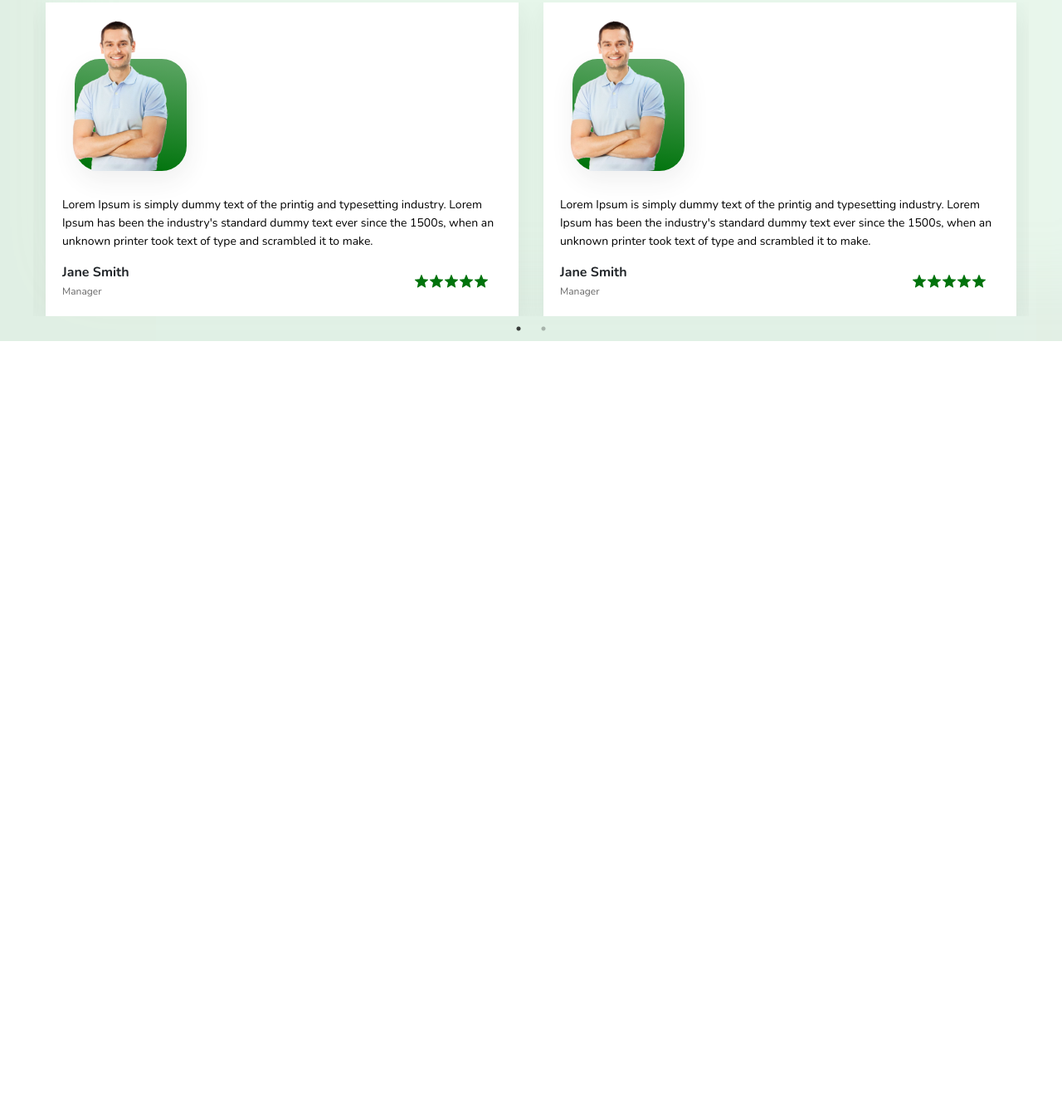
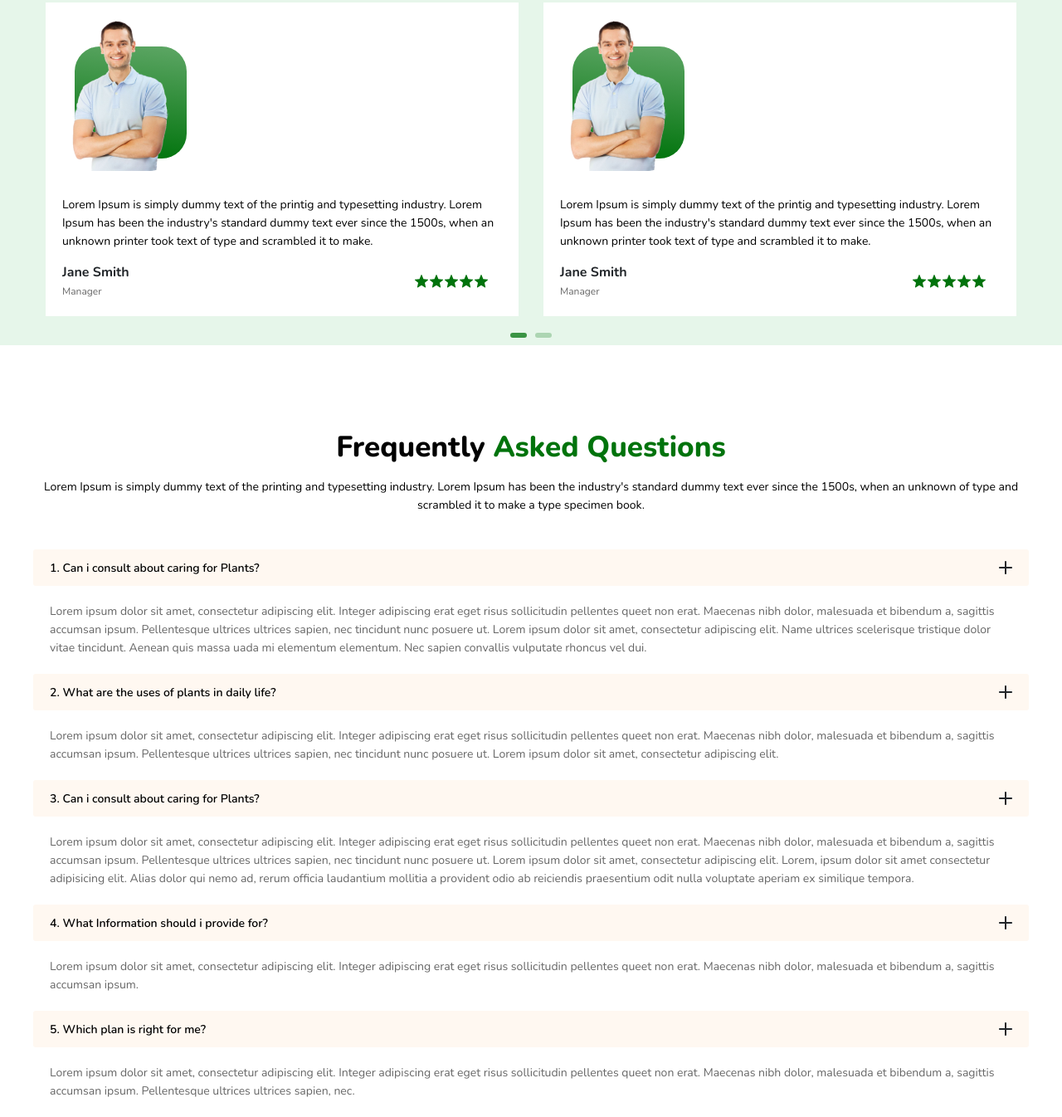
Before and after one commit to tetiana-kozak/plants, a plain HTML site: page index.html in a window 1280 px wide. Shown: the part 5196-6542 px from the top of the page at 83% size. Before the commit the page ends 5607 px from the top, so only its background shows below. Drawn offline with nearby package versions, Linux system fonts and the light colour scheme.

Commit message:
add: basic html with styles in FAQ section

```diff
--- a/index.html
+++ b/index.html
@@ -857,6 +857,8 @@
             </p>
           </div>
 
+          <!-- <div class="bg-rectangle"></div> -->
+
           <div class="cards">
             <div class="slider-feedbacks">
               <div class="card">
@@ -978,7 +980,95 @@
             </div>
           </div>
         </div>
-        <div class="background"></div>
+      </section>
+
+      <section class="FAQ">
+        <div class="container">
+          <div class="section-header">
+            <h2 class="title">Frequently <span>Asked Questions</span></h2>
+            <p class="paragraph">
+              Lorem Ipsum is simply dummy text of the printing and typesetting
+              industry. Lorem Ipsum has been the industry's standard dummy text
+              ever since the 1500s, when an unknown of type and scrambled it to
+              make a type specimen book.
+            </p>
+          </div>
+
+          <div class="spoiler-wrapper">
+            <div class="spoiler">
+              <div class="spoiler-header-box">
+                <div class="spoiler-header">1. Can i consult about caring for Plants?</div>
+                <span class="open-icon"></span>
+              </div>
+              <div class="spoiler-content">
+                Lorem ipsum dolor sit amet, consectetur adipiscing elit. Integer
+                adipiscing erat eget risus sollicitudin pellentes queet non
+                erat. Maecenas nibh dolor, malesuada et bibendum a, sagittis
+                accumsan ipsum. Pellentesque ultrices ultrices sapien, nec
+                tincidunt nunc posuere ut. Lorem ipsum dolor sit amet,
+                consectetur adipiscing elit. Name ultrices scelerisque tristique
+                dolor vitae tincidunt. Aenean quis massa uada mi elementum
+                elementum. Nec sapien convallis vulputate rhoncus vel dui.
+              </div>
+            </div>
+
+            <div class="spoiler">
+              <div class="spoiler-header-box">
+                <div class="spoiler-header">2. What are the uses of plants in daily life?</div>
+                <span class="open-icon"></span>
+              </div>
+              <div class="spoiler-content">
+                Lorem ipsum dolor sit amet, consectetur adipiscing elit. Integer
+                adipiscing erat eget risus sollicitudin pellentes queet non
+                erat. Maecenas nibh dolor, malesuada et bibendum a, sagittis
+                accumsan ipsum. Pellentesque ultrices ultrices sapien, nec
+                tincidunt nunc posuere ut. Lorem ipsum dolor sit amet,
+                consectetur adipiscing elit.
+              </div>
+            </div>
+
+            <div class="spoiler">
+              <div class="spoiler-header-box">
+                <div class="spoiler-header">3. Can i consult about caring for Plants?</div>
+                <span class="open-icon"></span>
+              </div>
+              <div class="spoiler-content">
+                Lorem ipsum dolor sit amet, consectetur adipiscing elit. Integer
+                adipiscing erat eget risus sollicitudin pellentes queet non
+                erat. Maecenas nibh dolor, malesuada et bibendum a, sagittis
+                accumsan ipsum. Pellentesque ultrices ultrices sapien, nec
+                tincidunt nunc posuere ut. Lorem ipsum dolor sit amet,
+                consectetur adipiscing elit. Lorem, ipsum dolor sit amet consectetur adipisicing elit. Alias dolor qui nemo ad, rerum officia laudantium mollitia a provident odio ab reiciendis praesentium odit nulla voluptate aperiam ex similique tempora.
+              </div>
+            </div>
+
+            <div class="spoiler">
+              <div class="spoiler-header-box">
+                <div class="spoiler-header">4. What Information should i provide for?</div>
+                <span class="open-icon"></span>
+              </div>
+              <div class="spoiler-content">
+                Lorem ipsum dolor sit amet, consectetur adipiscing elit. Integer
+                adipiscing erat eget risus sollicitudin pellentes queet non
+                erat. Maecenas nibh dolor, malesuada et bibendum a, sagittis
+                accumsan ipsum.
+              </div>
+            </div>
+
+            <div class="spoiler">
+              <div class="spoiler-header-box">
+                <div class="spoiler-header">5. Which plan is right for me?</div>
+                <span class="open-icon"></span>
+              </div>
+              <div class="spoiler-content">
+                Lorem ipsum dolor sit amet, consectetur adipiscing elit. Integer
+                adipiscing erat eget risus sollicitudin pellentes queet non
+                erat. Maecenas nibh dolor, malesuada et bibendum a, sagittis
+                accumsan ipsum. Pellentesque ultrices ultrices sapien, nec.
+              </div>
+            </div>
+          </div>
+        </div>
       </section>
     </main>
     <footer class="footer"></footer>
--- a/style/_main.scss
+++ b/style/_main.scss
@@ -490,9 +490,13 @@ section {
         }
       }
     }
+  }
+}
+
 .slick-dotted.slick-slider {
   margin-bottom: 20px;
 }
+
 .slick-dots li button:before {
   content: "";
   background-color: $theme-main-color;
@@ -500,36 +504,16 @@ section {
   height: 6px;
   border-radius: 8px;
 }
-  }
-}
 
 .clients-saying {
   background-color: #e6f6ea;
-  // background-size: 100% 50%;
-  box-shadow: inset 77.4px -77.4px 77.4px rgba(175, 187, 178, 0.099),
-    inset -77.4px 77.4px 77.4px rgba(255, 255, 255, 0.099);
-  backdrop-filter: blur(36.378px);
-  // margin-bottom: 100px;
   position: relative;
   height: fit-content;
-  // height: calc(100% - 100px);
-  // height: 650px;
+  z-index: 1;
 
-  // .background {
-  //   // background: #e6f6ea;
-  //   background: #fff;
-  //   position: absolute;
-  //   bottom: 0;
-  //   // left: 0;
-  //   // z-index: 0;
-  //   height: 100px;
-  //   width: 100%;
-  // }
   .section-header {
     text-align: center;
     position: relative;
-    // margin-bottom: 300px;
-    // z-index: 10;
     .title {
       margin-bottom: 15px;
       margin-top: 50px;
@@ -544,24 +528,12 @@ section {
 
   .cards {
     position: relative;
-    // position: absolute;
-    // bottom: -100px;
-    // left: 0;
-    // height: 100%;
-    // z-index: 10;
-    // bottom: -100px;
-    // left: 0;
     .card {
-      // display: flex;
-      // flex-direction: column;
-      // justify-content: space-between;
-      // margin: 0 15px;
-      // height: 450px;
       .background {
         background-color: $main-bgr-color;
-        box-shadow: 2px 11px 30px rgba(51, 51, 51, 0.08);
         padding: 20px;
         margin: 0 15px;
+        margin-bottom: 15px;
         .image {
           position: relative;
           width: 135px;
@@ -613,3 +585,57 @@ section {
     }
   }
 }
+
+.FAQ {
+  .section-header {
+    text-align: center;
+    position: relative;
+    .title {
+      margin-bottom: 15px;
+    }
+
+    .paragraph {
+      margin-bottom: 40px;
+      font-size: 14px;
+      line-height: 22px;
+    }
+  }
+
+  .spoiler-wrapper {
+    margin-top: 42px;
+    .spoiler {
+      margin-bottom: 20px;
+      .spoiler-header-box {
+        height: 44px;
+        background: $faq-bgr-color;
+        border-radius: 3px;
+        padding: 0 20px;
+        display: flex;
+        align-items: center;
+        justify-content: space-between;
+        .spoiler-header {
+          font-weight: 600;
+          font-size: 14px;
+          line-height: 19px;
+
+          // &::after{
+          //   content: url(../assets/plus.svg);
+          //   right: 0;
+          // }
+        }
+        .open-icon {
+          width: 16px;
+          height: 16px;
+          background-image: url(../assets/plus.svg);
+          // background-size: 16px 16px;
+        }
+      }
+      .spoiler-content {
+        padding: 20px 20px 0 20px;
+        font-size: 14px;
+        line-height: 22px;
+        color: $typography-gray;
+      }
+    }
+  }
+}
--- a/style/_variables.scss
+++ b/style/_variables.scss
@@ -6,6 +6,7 @@ $theme-main-color: #00730c;
 // cards and backgrounds colors
 $image-color: #c4c4c4;
 $main-bgr-color: #ffffff;
+$faq-bgr-color: #FFF8F1;
 
 // typography
 $typography-black-color: #212529;
```
Also changed, not shown: assets/plus.svg (added), style/style.css. Lines whose indentation alone changed are shown as unchanged.
